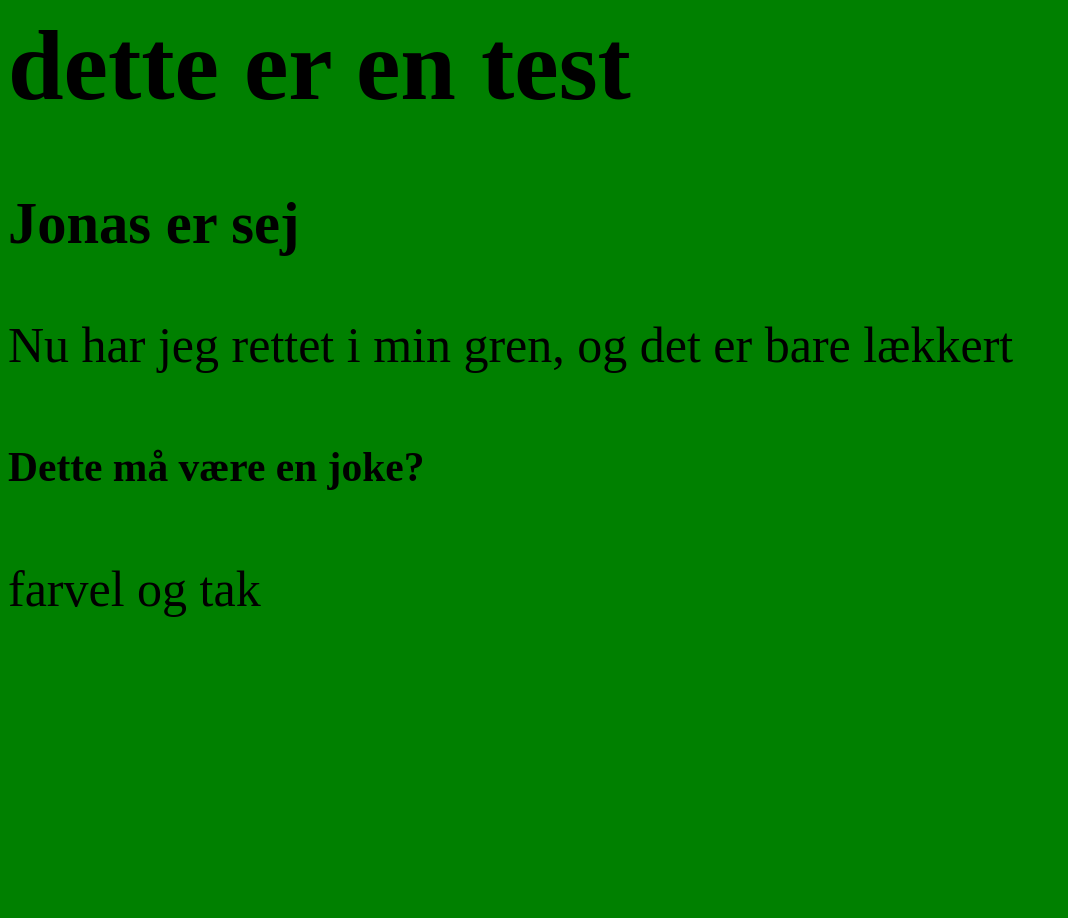
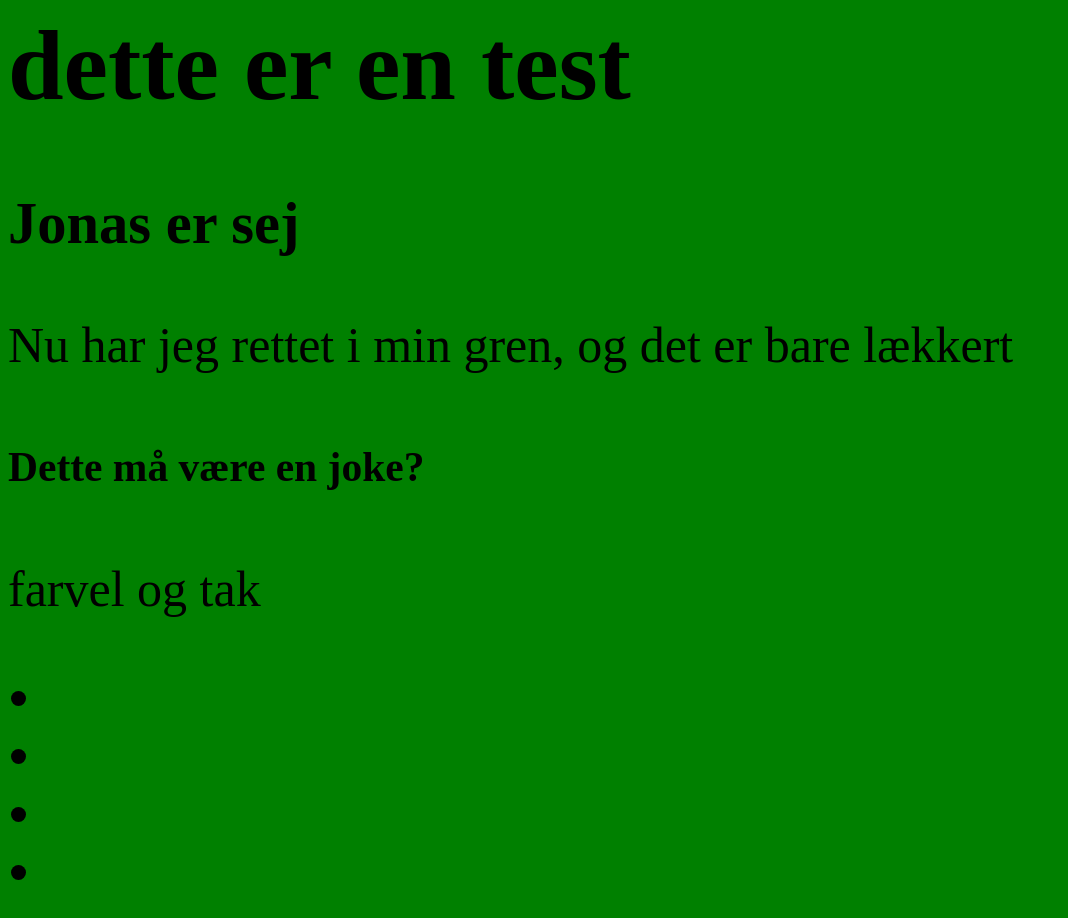
Before and after one commit to madskrigslund/Test2, a plain HTML site: page index.html in a window 1280 px wide. Shown: the whole page, without its empty margins (0-1068 px from the left). Before the commit the page ends 800 px from the top, so only its background shows below. Drawn offline with Linux system fonts and the light colour scheme.

Commit message:
Charset  og LI

```diff
--- a/index.html
+++ b/index.html
@@ -1,5 +1,6 @@
 <html>
 <head>
+	<meta charset="UTF-8">
 	<link href="css/style.css" rel="stylesheet" type="text/css">
 	<title>hej</title>
 </head>
@@ -9,5 +10,11 @@
 	<p> Nu har jeg rettet i min gren, og det er bare lækkert </p>
 	<h5>Dette må være en joke?</h5>
 	<p>farvel og tak</p>
+		<ul>
+			<li class="item"></li>
+			<li class="item"></li>
+			<li class="item"></li>
+			<li class="item"></li>
+		</ul>
 </body>
 </html>
```
